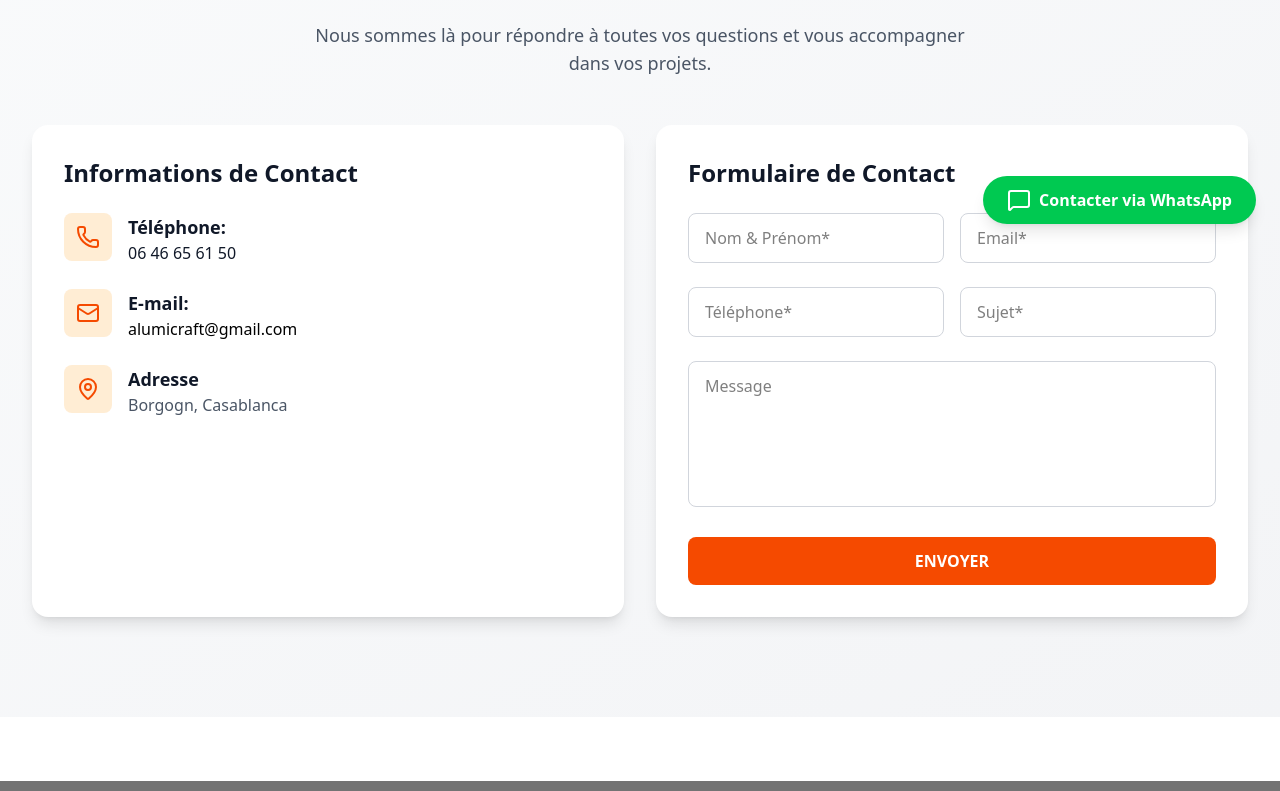
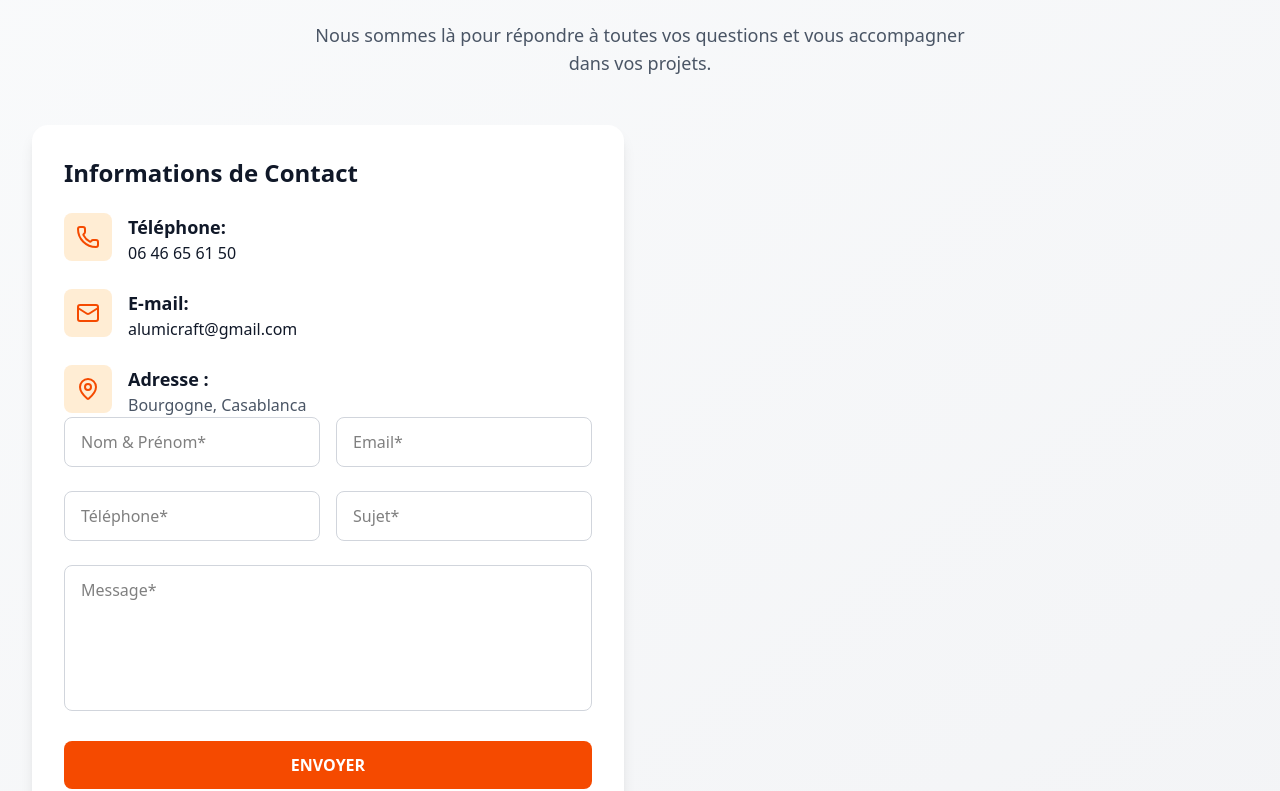
Before and after one commit to IlhamKaddi/web-site-alum, a Next.js app: page /contact in a window 1280 px wide. Shown: the part 552-1343 px from the top of the page. Built offline with nearby package versions, Linux system fonts and the light colour scheme.

Commit message:
feat: refactore contact form

```diff
--- a/app/contact/page.tsx
+++ b/app/contact/page.tsx
@@ -1,82 +1,63 @@
 "use client";
-import { useState } from 'react';
-import { Phone, Mail, MapPin } from 'lucide-react';
-import WhatsappButton from "@/app/Compenents/WhatsappButton ";
-import Banner from '../Compenents/Banner';
-export default function ContactSection() {
-  const [formData, setFormData] = useState({
-    name: '',
-    email: '',
-    phone: '',
-    subject: '',
-    message: ''
+import { useState } from "react";
+import { Phone, Mail, MapPin } from "lucide-react";
+import Banner from "../Compenents/Banner";
+
+import { z } from "zod";
+import { useForm } from "react-hook-form";
+import { zodResolver } from "@hookform/resolvers/zod";
+
+// decalrer les schema de validation avec zod
+const contactSchema = z.object({
+  name: z.string().min(1, "Le nom est requis"),
+  email: z.string().email("Email invalide"),
+  phone: z.string().min(1, "Le téléphone est requis"),
+  subject: z.string().min(1, "Le sujet est requis"),
+  message: z.string().min(1, "Le message est requis"),
 });
 
+type ContactFormData = z.infer<typeof contactSchema>;
 
-  const [errors, setErrors] = useState<Record<string, string>>({});
-  const [isSubmitting, setIsSubmitting] = useState(false);
-  const [submitStatus, setSubmitStatus] = useState<'idle' | 'success' | 'error'>('idle');
+export default function ContactSection() {
+  const [submitStatus, setSubmitStatus] = useState<"idle" | "success" | "error">(
+    "idle"
+  );
 
-  const handleChange = (e: React.ChangeEvent<HTMLInputElement | HTMLTextAreaElement>) => {
-    const { name, value } = e.target;
-    setFormData(prev => ({ ...prev, [name]: value }));
-    if (errors[name]) {
-      setErrors(prev => ({ ...prev, [name]: '' }));
+  const {
+    register,
+    handleSubmit,
+    reset,
+    formState: { errors, isSubmitting },
+  } = useForm<ContactFormData>({
+    resolver: zodResolver(contactSchema),
+  });
+
+  const onSubmit = async (data: ContactFormData) => {
+    setSubmitStatus("idle");
+
+    try {
+      const res = await fetch("https://formspree.io/f/meovalrq", {
+        method: "POST",
+        headers: { "Content-Type": "application/json" },
+        body: JSON.stringify(data),
+      });
+
+      if (res.ok) {
+        setSubmitStatus("success");
+        reset();
+      } else {
+        setSubmitStatus("error");
+      }
+    } catch (error) {
+      console.error(error);
+      setSubmitStatus("error");
     }
   };
 
-  const validateForm = () => {
-    const newErrors: Record<string, string> = {};
-    if (!formData.name.trim()) {
-      newErrors.name = 'Le nom est requis';
-    }
+  return (
+    <>
+      <Banner title="Contacter nous " />
 
-    if (!formData.email.trim()) {
-      newErrors.email = 'L\'email est requis';
-    } else if (!/^[^\s@]+@[^\s@]+\.[^\s@]+$/.test(formData.email)) {
-      newErrors.email = 'Email invalide';
-    }
-
-    if (!formData.phone.trim()) {
-      newErrors.phone = 'Le téléphone est requis';
-    }
-
-    if (!formData.subject.trim()) {
-      newErrors.subject = 'Le sujet est requis';
-    }
-
-    if (!formData.message.trim()) {
-      newErrors.message = 'Le message est requis';
-    }
-
-    setErrors(newErrors);
-    return Object.keys(newErrors).length === 0;
-  };
-
-  const handleSubmit = () => {
-    if (!validateForm()) return;
-
-    setIsSubmitting(true);
-
-    // Simulate API call
-    setTimeout(() => {
-      console.log('Form submitted:', formData);
-      setSubmitStatus('success');
-      setIsSubmitting(false);
-      setFormData({
-        name: '',
-        email: '',
-        phone: '',
-        subject: '',
-        message: ''
-      });
-
-      setTimeout(() => setSubmitStatus('idle'), 3000);
-    }, 1500);
-  };
-
-  return (<>
-       <Banner title="Contacter nous " />
       <div className="min-h-screen bg-gradient-to-br from-gray-50 to-gray-100 py-12 px-4 sm:px-6 lg:px-8">
         <div className="max-w-7xl mx-auto">
           {/* Header */}
@@ -85,12 +66,13 @@ export default function ContactSection() {
               Contactez-nous
             </h1>
             <p className="text-lg text-gray-600 max-w-2xl mx-auto">
-            Nous sommes là pour répondre à toutes vos questions et vous accompagner dans vos projets.
+              Nous sommes là pour répondre à toutes vos questions et vous
+              accompagner dans vos projets.
             </p>
           </div>
 
           <div className="grid grid-cols-1 lg:grid-cols-2 gap-8">
-          {/* Contact Information */}
+            {/* Contact Block */}
             <div className="bg-white rounded-2xl shadow-lg p-8">
               <h2 className="text-2xl font-bold text-gray-900 mb-6">
                 Informations de Contact
@@ -105,8 +87,10 @@ export default function ContactSection() {
                     </div>
                   </div>
                   <div className="ml-4">
-                  <h3 className="text-lg font-semibold text-gray-900">Téléphone:</h3>
-                  <a href="tel:0522897014" className="text-gray-900 transition-colors">
+                    <h3 className="text-lg font-semibold text-gray-900">
+                      Téléphone:
+                    </h3>
+                    <a href="tel:0646656150" className="text-gray-900">
                       06 46 65 61 50
                     </a>
                   </div>
@@ -120,14 +104,19 @@ export default function ContactSection() {
                     </div>
                   </div>
                   <div className="ml-4">
-                  <h3 className="text-lg font-semibold text-gray-900">E-mail:</h3>
-                  <a href="mailto:contact@renovi.ma" className="text- transition-colors">
+                    <h3 className="text-lg font-semibold text-gray-900">
+                      E-mail:
+                    </h3>
+                    <a
+                      href="mailto:alumicraft@gmail.com"
+                      className="text-gray-900"
+                    >
                       alumicraft@gmail.com
                     </a>
                   </div>
                 </div>
 
-              {/* Showroom Address */}
+                {/* Address */}
                 <div className="flex items-start">
                   <div className="flex-shrink-0">
                     <div className="flex items-center justify-center w-12 h-12 rounded-lg bg-orange-100 text-orange-600">
@@ -135,113 +124,132 @@ export default function ContactSection() {
                     </div>
                   </div>
                   <div className="ml-4">
-                  <h3 className="text-lg font-semibold text-gray-900">Adresse </h3>
-                  <p className="text-gray-600">
-                  Borgogn, Casablanca
-                  </p>
+                    <h3 className="text-lg font-semibold text-gray-900">
+                      Adresse :
+                    </h3>
+                    <p className="text-gray-600">Bourgogne, Casablanca</p>
                   </div>
-              </div>
-
-
-
                 </div>
               </div>
 
               {/* Contact Form */}
-          <div className="bg-white rounded-2xl shadow-lg p-8">
-            <h2 className="text-2xl font-bold text-gray-900 mb-6">
-              Formulaire de Contact
-            </h2>
-
-            <div className="space-y-6">
-              {/* Name and Email Row */}
+              <form onSubmit={handleSubmit(onSubmit)} className="space-y-6">
+                {/* Name + Email */}
                 <div className="grid grid-cols-1 sm:grid-cols-2 gap-4">
                   <div>
                     <input
-                    type="text"
-                    name="name"
-                    value={formData.name}
-                    onChange={handleChange}
+                      {...register("name")}
                       placeholder="Nom & Prénom*"
-                    className={`w-full px-4 py-3 border ${errors.name ? 'border-red-500' : 'border-gray-300'} rounded-lg focus:ring-2 focus:ring-orange-500 focus:border-transparent outline-none transition-all`}
+                      className={`w-full px-4 py-3 border ${
+                        errors.name ? "border-red-500" : "border-gray-300"
+                      } rounded-lg focus:ring-2 focus:ring-orange-500`}
                     />
-                  {errors.name && <p className="mt-1 text-sm text-red-500">{errors.name}</p>}
+                    {errors.name && (
+                      <p className="text-sm text-red-500">
+                        {errors.name.message}
+                      </p>
+                    )}
                   </div>
+
                   <div>
                     <input
-                    type="email"
-                    name="email"
-                    value={formData.email}
-                    onChange={handleChange}
+                      {...register("email")}
                       placeholder="Email*"
-                    className={`w-full px-4 py-3 border ${errors.email ? 'border-red-500' : 'border-gray-300'} rounded-lg focus:ring-2 focus:ring-orange-500 focus:border-transparent outline-none transition-all`}
+                      className={`w-full px-4 py-3 border ${
+                        errors.email ? "border-red-500" : "border-gray-300"
+                      } rounded-lg focus:ring-2 focus:ring-orange-500`}
                     />
-                  {errors.email && <p className="mt-1 text-sm text-red-500">{errors.email}</p>}
+                    {errors.email && (
+                      <p className="text-sm text-red-500">
+                        {errors.email.message}
+                      </p>
+                    )}
                   </div>
                 </div>
 
-              {/* Phone and Subject Row */}
+                {/* Phone + Subject */}
                 <div className="grid grid-cols-1 sm:grid-cols-2 gap-4">
                   <div>
                     <input
-                    type="tel"
-                    name="phone"
-                    value={formData.phone}
-                    onChange={handleChange}
+                      {...register("phone")}
                       placeholder="Téléphone*"
-                    className={`w-full px-4 py-3 border ${errors.phone ? 'border-red-500' : 'border-gray-300'} rounded-lg focus:ring-2 focus:ring-orange-500 focus:border-transparent outline-none transition-all`}
+                      className={`w-full px-4 py-3 border ${
+                        errors.phone ? "border-red-500" : "border-gray-300"
+                      } rounded-lg focus:ring-2 focus:ring-orange-500`}
                     />
-                  {errors.phone && <p className="mt-1 text-sm text-red-500">{errors.phone}</p>}
+                    {errors.phone && (
+                      <p className="text-sm text-red-500">
+                        {errors.phone.message}
+                      </p>
+                    )}
                   </div>
+
                   <div>
                     <input
-                    type="text"
-                    name="subject"
-                    value={formData.subject}
-                    onChange={handleChange}
+                      {...register("subject")}
                       placeholder="Sujet*"
-                    className={`w-full px-4 py-3 border ${errors.subject ? 'border-red-500' : 'border-gray-300'} rounded-lg focus:ring-2 focus:ring-orange-500 focus:border-transparent outline-none transition-all`}
+                      className={`w-full px-4 py-3 border ${
+                        errors.subject ? "border-red-500" : "border-gray-300"
+                      } rounded-lg focus:ring-2 focus:ring-orange-500`}
                     />
-                  {errors.subject && <p className="mt-1 text-sm text-red-500">{errors.subject}</p>}
+                    {errors.subject && (
+                      <p className="text-sm text-red-500">
+                        {errors.subject.message}
+                      </p>
+                    )}
                   </div>
                 </div>
 
                 {/* Message */}
                 <div>
                   <textarea
-                  name="message"
-                  value={formData.message}
-                  onChange={handleChange}
-                  placeholder="Message"
+                    {...register("message")}
+                    placeholder="Message*"
                     rows={5}
-                  className={`w-full px-4 py-3 border ${errors.message ? 'border-red-500' : 'border-gray-300'} rounded-lg focus:ring-2 focus:ring-orange-500 focus:border-transparent outline-none transition-all resize-none`}
+                    className={`w-full px-4 py-3 border ${
+                      errors.message ? "border-red-500" : "border-gray-300"
+                    } rounded-lg focus:ring-2 focus:ring-orange-500 resize-none`}
                   />
-                {errors.message && <p className="mt-1 text-sm text-red-500">{errors.message}</p>}
+                  {errors.message && (
+                    <p className="text-sm text-red-500">
+                      {errors.message.message}
+                    </p>
+                  )}
                 </div>
 
-              {/* Submit Button */}
+                {/* Submit */}
                 <button
-                onClick={handleSubmit}
+                  type="submit"
                   disabled={isSubmitting}
-                className="w-full bg-orange-600 text-white font-semibold py-3 px-6 rounded-lg hover:bg-orange-700 focus:ring-4 focus:ring-orange-300 transition-all disabled:opacity-50 disabled:cursor-not-allowed"
+                  className="w-full bg-orange-600 text-white font-semibold py-3 px-6 rounded-lg hover:bg-orange-700 disabled:opacity-50"
                 >
-                {isSubmitting ? 'Envoi en cours...' : 'ENVOYER'}
+                  {isSubmitting ? "Envoi en cours..." : "ENVOYER"}
                 </button>
 
                 {/* Success Message */}
-              {submitStatus === 'success' && (
+                {submitStatus === "success" && (
                   <div className="p-4 bg-green-50 border border-green-200 rounded-lg">
                     <p className="text-green-800 text-center font-medium">
                       Message envoyé avec succès! Nous vous répondrons bientôt.
                     </p>
                   </div>
                 )}
+
+                {/* Error Message */}
+                {submitStatus === "error" && (
+                  <div className="p-4 bg-red-50 border border-red-200 rounded-lg">
+                    <p className="text-red-800 text-center font-medium">
+                      Une erreur s’est produite. Réessayez plus tard.
+                    </p>
+                  </div>
+                )}
+              </form>
             </div>
           </div>
         </div>
       </div>
-    </div>
-       <WhatsappButton />
+
+
     </>
   );
 }
--- a/package.json
+++ b/package.json
@@ -9,6 +9,7 @@
     "lint": "next lint"
   },
   "dependencies": {
+    "@hookform/resolvers": "^5.2.2",
     "@tailwindcss/postcss": "^4.1.11",
     "framer-motion": "^12.23.6",
     "lucide-react": "^0.525.0",
@@ -16,8 +17,10 @@
     "postcss": "^8.5.6",
     "react": "^19.2.0",
     "react-dom": "^19.2.0",
+    "react-hook-form": "^7.66.1",
     "swiper": "^11.2.10",
-    "tailwindcss": "^4.1.11"
+    "tailwindcss": "^4.1.11",
+    "zod": "^4.1.12"
   },
   "devDependencies": {
     "@eslint/eslintrc": "^3",
```
Also changed, not shown: 1 other file (tests, documents, lock files or other folders). Lines whose indentation alone changed are shown as unchanged.
